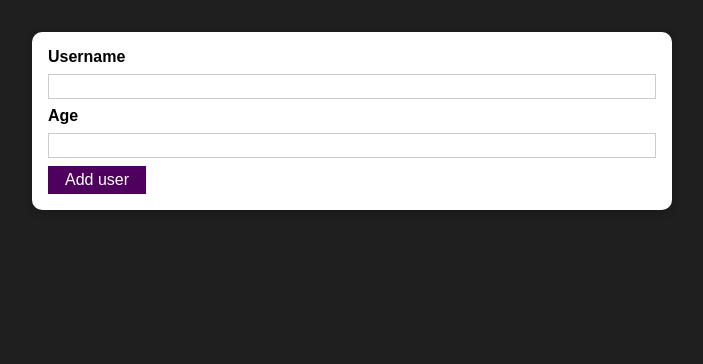
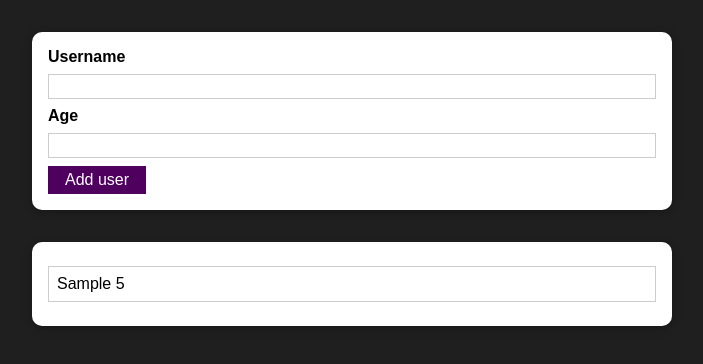
Before and after one commit to raniagh/usersReactApp, a React (Create React App) app: page / in a window 1280 px wide. Both pictures are taken after typing "Sample", "5" into the empty fields and a click on the button "Add user". Shown: the top 364 px of the page, without its empty margins (288-991 px from the left). Built offline with nearby package versions, Linux system fonts and the light colour scheme.

Commit message:
users list

```diff
--- a/src/App.js
+++ b/src/App.js
@@ -1,9 +1,20 @@
+import { useState } from 'react';
 import './App.css';
 import AddUser from './components/users/addUser';
+import UsersList from './components/users/usersList';
 
 function App() {
+  const [usersList,setUsersList] = useState([]);
+  const addUserHandler = (uName, uAge) =>{
+    setUsersList(prevUsersList =>
+      ([...prevUsersList, {id:Math.random().toString(), username: uName, age: uAge}])
+      );
+  }
   return (
-    <AddUser />
+    <div>
+      <AddUser onAddUser={addUserHandler}/>
+      <UsersList users={usersList}/>
+    </div>
   );
 }
 
--- a/src/components/users/addUser.js
+++ b/src/components/users/addUser.js
@@ -18,7 +18,7 @@
         if(+enteredAge < 1){
             return;
         }
-        console.log(enteredUsername ,enteredAge)
+        props.onAddUser(enteredUsername,enteredAge);
         setEnteredUsername('');
         setEnteredAge('');
     }
--- /dev/null
+++ b/src/components/users/usersList.js
@@ -0,0 +1,21 @@
+import React from "react";
+import Card from "../UI/card";
+import classes from './usersList.module.css';
+
+const UsersList = props => {
+
+    return(
+        <Card className={classes.users}>
+        <ul>
+        {
+            props.users.map(user => (
+                <li key={user.id} >{user.username} {user.age}</li>
+            ))
+        }
+        </ul>
+        </Card>
+    );
+
+}
+
+export default UsersList;
--- /dev/null
+++ b/src/components/users/usersList.module.css
@@ -0,0 +1,16 @@
+.users {
+    margin: 2rem auto;
+    width: 90%;
+    max-width: 40rem;
+  }
+
+  .users ul {
+    list-style: none;
+    padding: 1rem;
+  }
+
+  .users li {
+    border: 1px solid #ccc;
+    margin: 0.5rem 0;
+    padding: 0.5rem;
+  }
```
